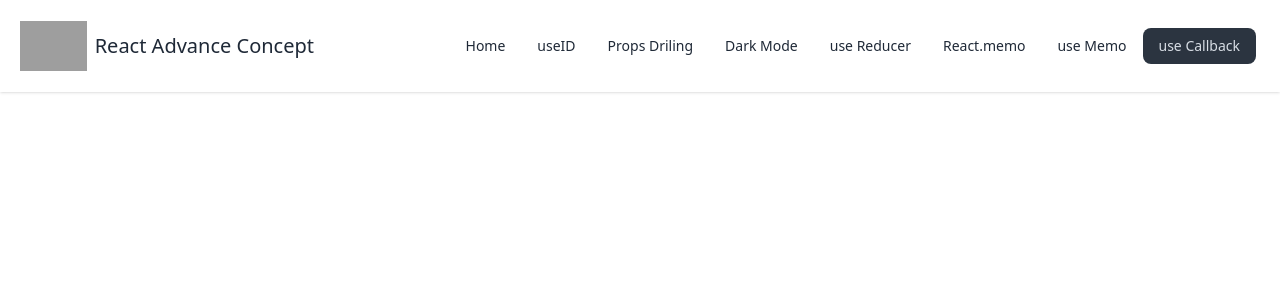
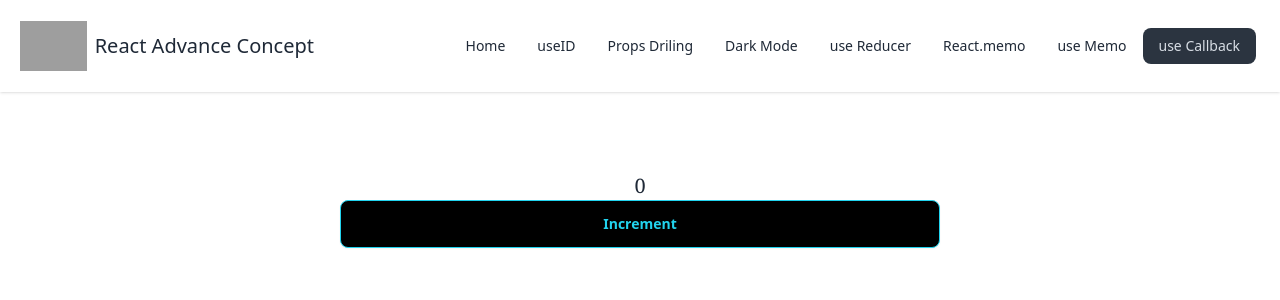
Before and after one commit to minhazapon/react.js-advance-concept, a React (Vite) app: page /call in a window 1280 px wide. Shown: the top 300 px of the page. Built offline with nearby package versions, Linux system fonts and the light colour scheme; grey boxes are pictures that could not be loaded.

Commit message:
added file

```diff
--- a/src/useCallBack/Call.jsx
+++ b/src/useCallBack/Call.jsx
@@ -1,9 +1,27 @@
+import { useState } from "react"
+import ChildCall from "./ChildCall"
 
 
 function Call() {
 
+    const [inCe, setSetIn] = useState(0)
+
+    const handleIncrement = () => {
+
+        setSetIn(inCe + 1)
+
+    }
+
     return (
-        <div>
+        <div className="m-20">
+
+            <div>
+
+                <p className=" text-center text-xl font-serif "> {inCe} </p>
+                <div>
+                    <ChildCall onIncrement={handleIncrement} ></ChildCall>
+                </div>
+            </div>
 
         </div>
     )
--- a/src/useCallBack/ChildCall.jsx
+++ b/src/useCallBack/ChildCall.jsx
@@ -1,12 +1,15 @@
 
 
 
-import React from 'react'
+function ChildCall({ onIncrement }) {
 
-function ChildCall() {
+    console.log("child is re-creating")
+
     return (
         <div>
-
+            <div className=" flex justify-center ">
+                <button onClick={onIncrement} className=" btn w-[600px] bg-black text-cyan-400 border-[1px] border-cyan-400 ">Increment</button>
+            </div>
         </div>
     )
 }
```
